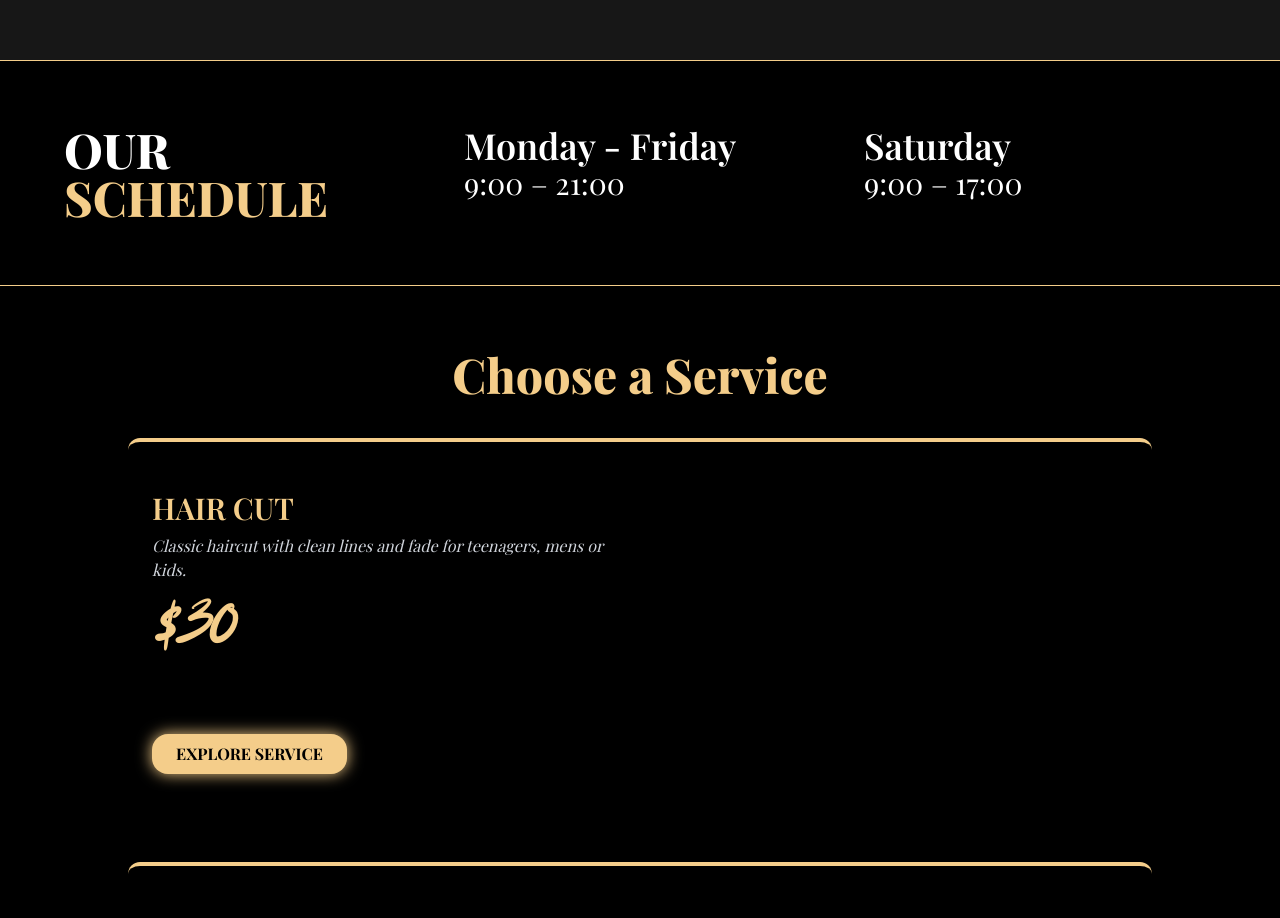
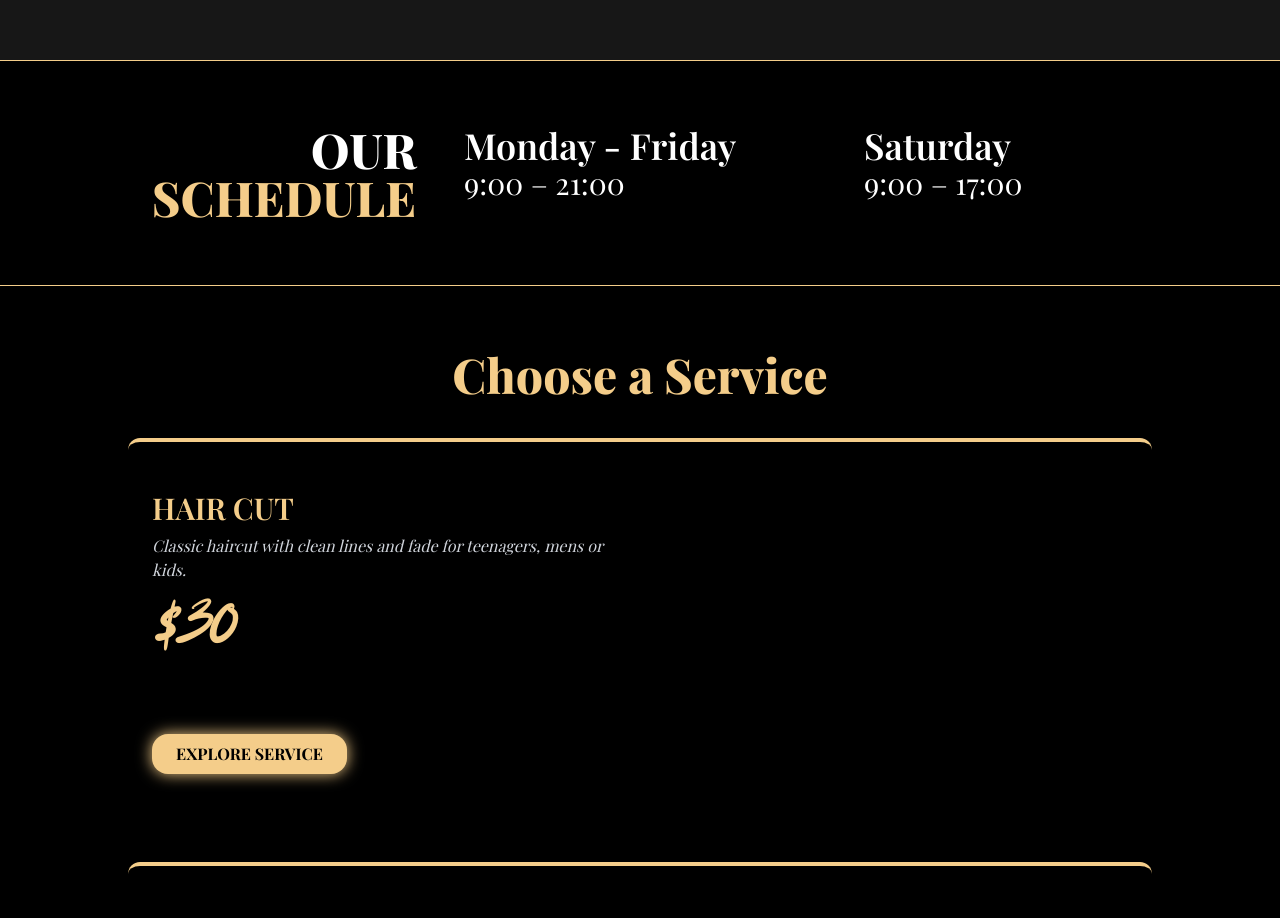
Before and after one commit to Sharjanan/wavycrown, a Next.js app: page / in a window 1280 px wide. Shown: the part 820-1738 px from the top of the page. Built offline with nearby package versions, Linux system fonts and the light colour scheme; a web font is replaced by a local one.

Commit message:
fixed schedule title texr align right #11

```diff
--- a/app/page.tsx
+++ b/app/page.tsx
@@ -109,7 +109,7 @@ const schedule = titleWords.at(-1);
     {/* Title */}
 
     <div className="flex justify-end">
-      <h2 className="text-5xl font-extrabold uppercase">
+      <h2 className="text-5xl font-extrabold uppercase text-right">
       {our} <span className="text-gold">{schedule}</span>
       </h2>
     </div>
```
